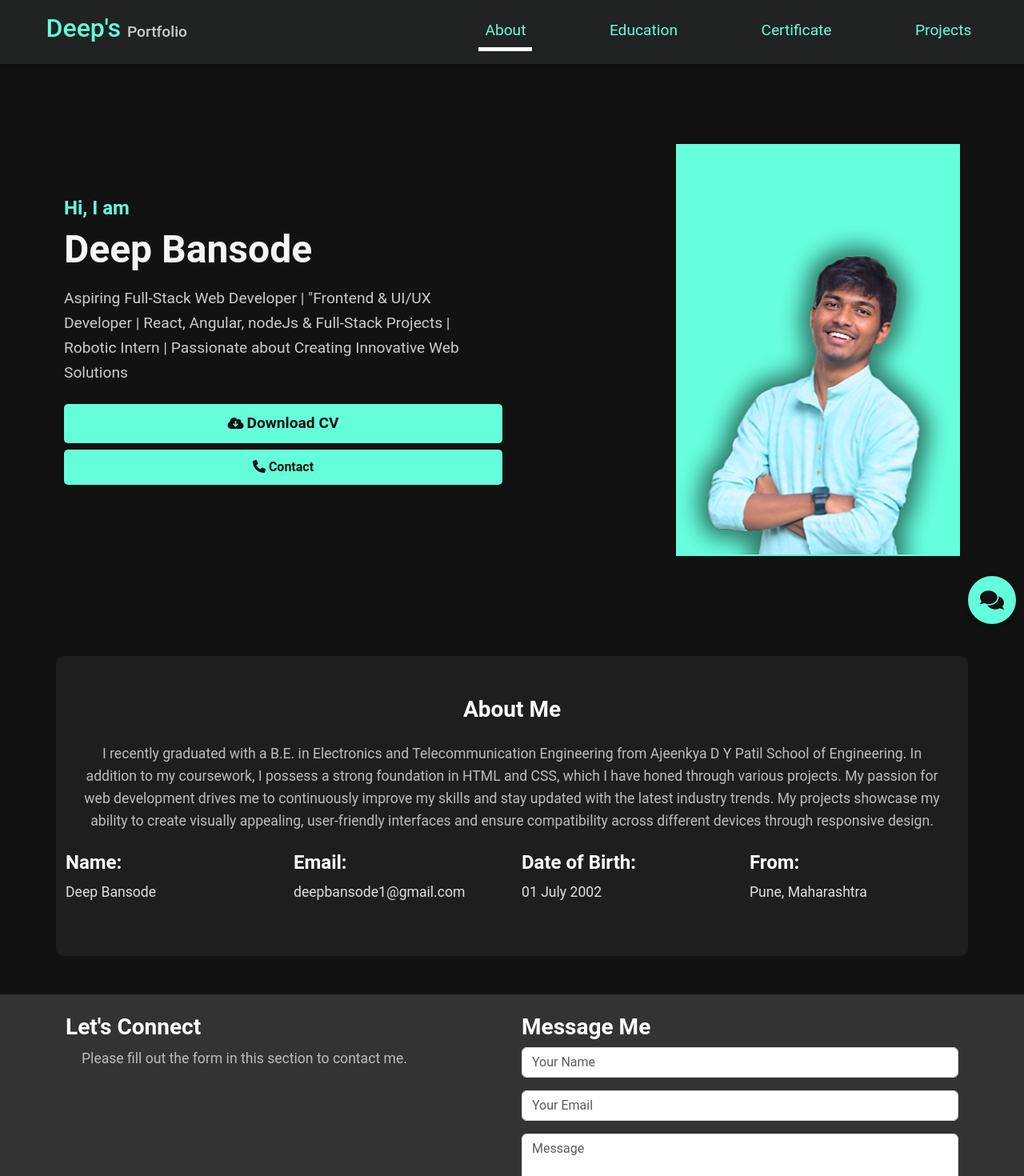
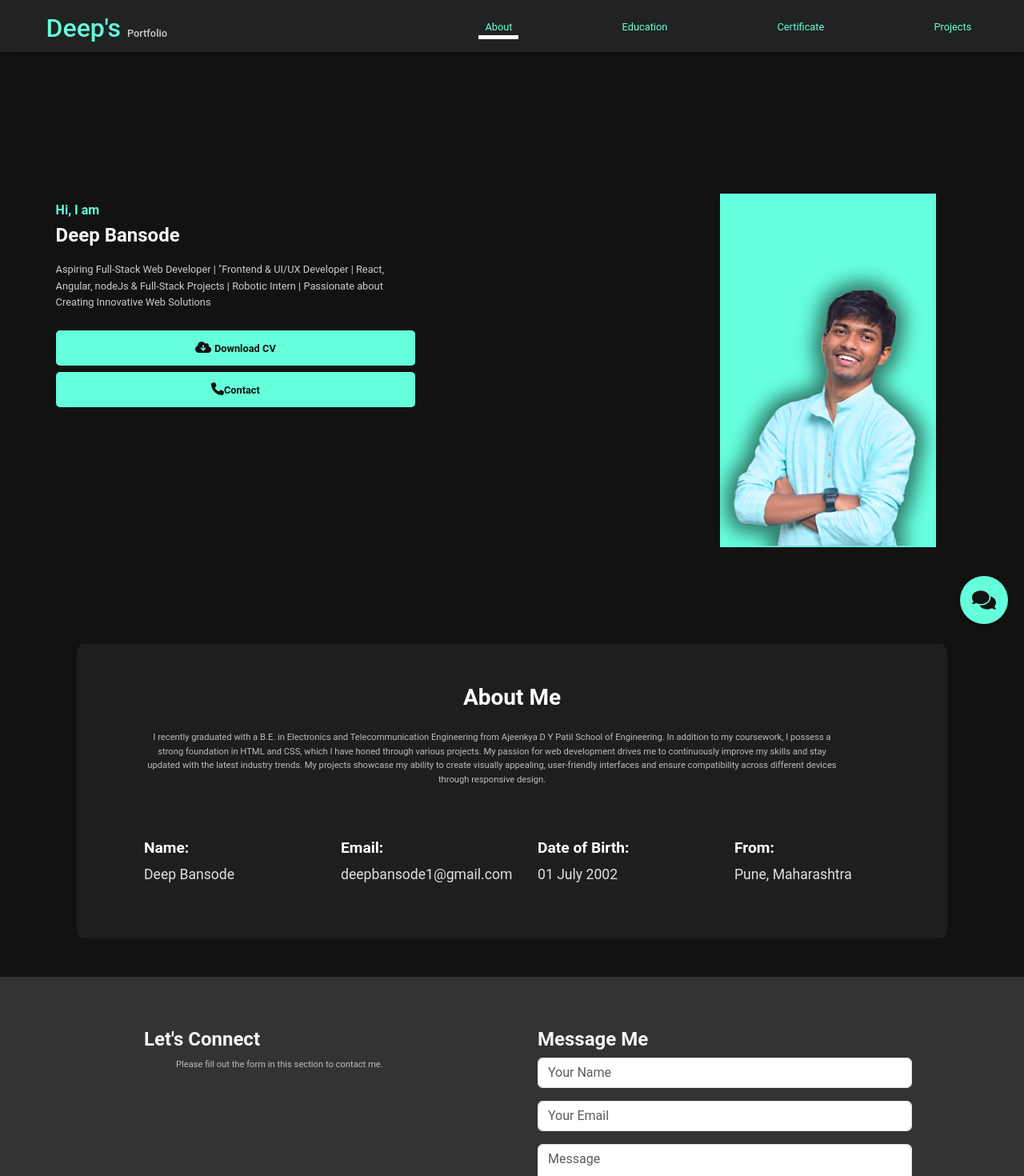
Before and after one commit to Deepb4u/Deep-s-Portfolio, a React (Create React App) app: page / in a window 1280 px wide. Shown: the top 1470 px of the page at 80% size. Built offline with nearby package versions, Linux system fonts and the light colour scheme.

Commit message:
updated code

```diff
--- a/package.json
+++ b/package.json
@@ -12,8 +12,9 @@
     "react": "^18.3.1",
     "react-dom": "^18.3.1",
     "react-icons": "^5.3.0",
-    "react-scripts": "^3.0.1",
-    "web-vitals": "^2.1.4"
+    "react-scripts": "^5.0.1",
+    "web-vitals": "^2.1.4",
+    "webpack": "^5.96.1"
   },
   "scripts": {
     "start": "react-scripts start",
--- a/src/App.css
+++ b/src/App.css
@@ -3,10 +3,16 @@ body {
   padding: 0;
   margin: 0;
   font-family: 'Roboto', sans-serif;
+  font-size: 10px;
   background-color: #121212;
   color: #e0e0e0;
 }
 
+
+.sidecol{
+  width: 40%;
+  padding-bottom: 100px;
+}
 /* Typography */
 h1, h2, h3, h4, .Project-Heading {
   font-weight: 700;
@@ -14,8 +20,13 @@ h1, h2, h3, h4, .Project-Heading {
   margin-bottom: 0.5rem;
 }
 
+.container {
+  width: 80vw; /* 80% of the viewport width */
+}
+
 h1 {
-  font-size: 2.8rem;
+  /* font-size: 2.8rem; */
+  font-size: 5vw;
 }
 
 h2 {
@@ -30,7 +41,7 @@ p, .about-p, .footer p {
 /* Navbar */
 .Navbar {
   width: 100%;
-  height: 80px;
+  height: 65px;
   background-color: #212222;
   color: #64ffda;
   padding: 1rem;
@@ -129,16 +140,16 @@ p, .about-p, .footer p {
 }
 
 .custom-img {
-  height: 100%; /* Set this to the desired height, or use specific values like '400px' */
-  object-fit: cover; /* Ensures the image maintains its aspect ratio while filling the height */
-  max-height: 800px; /* Optional: limits the height if it exceeds the desired space */
+  height: 100%;
+  object-fit: cover;
+  max-height: 800px;
 }
 
 
 .pic {
-  width: 355px; /* Adjust size as needed */
-  /* height: 355px;
-  border-radius: 50%; */
+  width: 270px; /* Adjust size as needed */
+  height: 450px;
+  /* border-radius: 50%; */
   object-fit: cover;
   padding-bottom: 8px;
   /* box-shadow: 0 4px 10px rgba(0, 0, 0, 0.3); */
@@ -146,20 +157,32 @@ p, .about-p, .footer p {
 
 /* Text column styling */
 .banner-1 {
-  font-size: 1.5rem;
+  font-size: 1rem;
   color: #64ffda; /* Accent color */
 }
 
 .banner-2 {
-  font-size: 3rem;
+  font-size: 1.5rem;
   font-weight: bold;
   color: #f5f5f5;
 }
 
+.banner-4{
+  font-size: 1.2rem;
+}
+
 .banner-p {
-  font-size: 1.2rem;
+  font-size: 0.8rem;
   color: #cccccc;
   margin-top: 10px;
+}
+
+.menutags{
+  font-size: 0.8rem;
+}
+
+.frontBtn{
+  font-size: 1rem;
 }
 
 /* Button styling */
@@ -196,6 +219,11 @@ p, .about-p, .footer p {
   padding: 0 5rem;
 }
 
+.mainContainers{
+  width: 85%;
+  height: 30%;
+}
+
 .about {
   background-color: #1e1e1e;
   padding: 50px 0;
@@ -203,13 +231,14 @@ p, .about-p, .footer p {
   border-radius: 10px;
 }
 
-.about h2 {
-  color: #64ffda;
-}
+
 
 .about-p {
-  padding: 0 20px;
+  /* padding: 0 20px; */
+  padding-left: 40px;
+  padding-right: 90px;
   color: #bdbdbd;
+  font-size: 0.7rem;
 }
 
 /* Skills, Projects, and Resume */
@@ -239,6 +268,13 @@ p, .about-p, .footer p {
   flex-wrap: wrap;
 }
 
+.resume-item-title{
+  font-size: 1.6rem;
+}
+.resume-item-inst{
+  font-size: 1.3rem;
+  font-style: italic;
+}
 .my-Education .resume-item {
   width: 45%;
 }
@@ -279,7 +315,7 @@ p, .about-p, .footer p {
 .chatbot-container {
   position: fixed;
   bottom: 20px;
-  right: 10px;
+  right: 20px;
 }
 
 .chat-icon {
@@ -337,7 +373,7 @@ p, .about-p, .footer p {
 }
 
 .chatbox-footer button {
-  padding: 5px 10px;
+  padding: 5px 6px;
   background-color: #64ffda;
   color: #121212;
   border: none;
@@ -367,6 +403,8 @@ p, .about-p, .footer p {
 }
 
 .row{
+  padding-top: 40px;
+  padding-left: 40px;
   display: flex;
   flex-direction: row;
   justify-content: space-around;
@@ -431,6 +469,20 @@ p, .about-p, .footer p {
     display:inline;
     z-index: 2;
   }
+  .sidecol{
+    width: 100%;
+    padding-bottom: 0;
+    padding-top: 20px;
+  }
+  .about-p {
+    /* padding: 0 20px; */
+    padding-left: 0px;
+    padding-right: 0px;
+  }
+  .row{
+    padding-left: 0;
+  }
+
 
 }
 
--- a/src/components/About.js
+++ b/src/components/About.js
@@ -2,32 +2,32 @@ import React from "react";
 
 export default function About () {
     return(
-            <section className="container about my-5">
+            <section className="container mainContainers about my-5">
             <div className="container text-center text-lg-start">
                 <h3 className="about-h text-center mb-4">About Me</h3>
                 <p className="about-p text-center">I recently graduated with a B.E. in Electronics and Telecommunication Engineering from Ajeenkya D Y Patil School of Engineering. In addition to my coursework, I possess a strong foundation in HTML and CSS, which I have honed through various projects. My passion for web development drives me to continuously improve my skills and stay updated with the latest industry trends. My projects showcase my ability to create visually appealing, user-friendly interfaces and ensure compatibility across different devices through responsive design.</p>
                 <div className="row mt-4">
                     <div className="col-md-6 col-lg-3">
                         <div className="about-inf">
-                            <h4 className="inf-title">Name:</h4>
+                            <h4 className="inf-title banner-4">Name:</h4>
                             <p className="description">Deep Bansode</p>
                         </div>
                     </div>
                     <div className="col-md-6 col-lg-3">
                         <div className="about-inf">
-                            <h4 className="inf-title">Email:</h4>
+                            <h4 className="banner-4">Email:</h4>
                             <p className="description">deepbansode1@gmail.com</p>
                         </div>
                     </div>
                     <div className="col-md-6 col-lg-3">
                         <div className="about-inf">
-                            <h4 className="inf-title">Date of Birth:</h4>
+                            <h4 className="inf-title banner-4">Date of Birth:</h4>
                             <p className="description">01 July 2002</p>
                         </div>
                     </div>
                     <div className="col-md-6 col-lg-3">
                         <div className="about-inf">
-                            <h4 className="inf-title">From:</h4>
+                            <h4 className="inf-title banner-4">From:</h4>
                             <p className="description">Pune, Maharashtra</p>
                         </div>
                     </div>
--- a/src/components/Connect.js
+++ b/src/components/Connect.js
@@ -7,11 +7,11 @@ export default function Connect () {
             <div className="container">
                 <div className="row">
                     <div className="col-md-6">
-                        <h3 className="about-h">Let's Connect</h3>
+                        <h3 className="about-h banner-2 ">Let's Connect</h3>
                         <p className="about-p">Please fill out the form in this section to contact me.</p>
                     </div>
                     <div className="col-md-6">
-                        <h3 className="about-h">Message Me</h3>
+                        <h3 className="about-h banner-2">Message Me</h3>
                         <form className="contact">
                             <div className="mb-3">
                                 <input type="text" className="form-control" placeholder="Your Name"/>
@@ -23,7 +23,7 @@ export default function Connect () {
                                 <textarea placeholder="Message" className="form-control" rows="5"></textarea>
                             </div>
                             <div className="text-center mt-4 align-items-center">
-                                <button className="btn btn-primary"><i className="fa-solid fa-download"></i> Submit</button>
+                                <button className="btn btn-primary"><i className="fa-solid fa-download"></i><a className="Anchor-tag menutags" href="#"> Submit </a></button>
                             </div>
                         </form>
                     </div>
--- a/src/components/Education.js
+++ b/src/components/Education.js
@@ -7,7 +7,7 @@ const MongoDB = require("../assets/MongoDB.png")
 export default function Education () {
     return(
         <div>
-            <section className="pt-5">
+            <section className="pt-5 ">
             <div className="container">
                 <h3 className="about-h text-center mb-4">A Summary of My Resume</h3>
                 <div className="col">
--- a/src/components/FrontPage.js
+++ b/src/components/FrontPage.js
@@ -8,12 +8,12 @@ export default function FrontPage () {
         <>
         <header >
             <div className="headers text-center text-lg-start row">
-                    <div className="col-lg-6 d-flex flex-column justify-content-center">
+                    <div className=" sidecol col-lg-6 d-flex flex-column justify-content-center">
                         <h3 className="banner-1">Hi, I am</h3>
                         <h1 className="banner-2">Deep Bansode</h1>
                         <p className="banner-p">Aspiring Full-Stack Web Developer | "Frontend & UI/UX Developer | React, Angular, nodeJs & Full-Stack Projects | Robotic Intern | Passionate about Creating Innovative Web Solutions</p>
-                        <button className="btn btn-primary mt-2"><i className="fa-solid fa-cloud-arrow-down"></i> <a className="download_CV Anchor-tag" href="https://drive.google.com/file/d/1EZ3yPscPDSgdP1Anp2x0IHY1oPdNs9FF/view?usp=drive_link">Download CV</a></button>
-                        <button className="btn btn-primary mt-2"><i className="fa-solid fa-phone"></i> Contact</button>
+                        <button className="btn btn-primary mt-2"><i className="fa-solid fa-cloud-arrow-down"></i> <a className="download_CV Anchor-tag menutags" href="https://drive.google.com/file/d/1EZ3yPscPDSgdP1Anp2x0IHY1oPdNs9FF/view?usp=drive_link">Download CV</a></button>
+                        <button className="btn btn-primary mt-2"><i className="fa-solid fa-phone "></i><a className="download_CV Anchor-tag menutags" href="#"> Contact </a></button>
                     </div>
                     <div className="img col-lg-6">
                         <img className="pic img-fluid custom-img " src={MyImg} alt="Profile_Img"/>
--- a/src/components/Navbar.js
+++ b/src/components/Navbar.js
@@ -11,38 +11,38 @@ export default function Navbar (props) {
             </div>
             <div className="Nav-tag" id="navbarNavAltMarkup">
                 <div className={`border-${props.border===1 ? 'bottom' : 'none'} border-5 border-white p-2 NavButton`} >
-                    <a className="Anchor-tag" aria-current="page" href="#" id="about" onClick={props.mode} >About</a>
+                    <a className="Anchor-tag menutags" aria-current="page" href="#" id="about" onClick={props.mode} >About</a>
                 </div>
                 <div className={`border-${props.border===2 ? 'bottom' : 'none'} border-white border-5 p-2 NavButton`}>
-                    <a className="Anchor-tag" href="#" id="Education" onClick={props.mode} >Education</a>
+                    <a className="Anchor-tag menutags" href="#" id="Education" onClick={props.mode} >Education</a>
                 </div>
                 <div className={`border-${props.border===3 ? 'bottom' : 'none'} border-white border-5 p-2 NavButton`}>
-                    <a className="Anchor-tag" id="certificate" href="#" onClick={props.mode} >Certificate</a>
+                    <a className="Anchor-tag menutags" id="certificate" href="#" onClick={props.mode} >Certificate</a>
                 </div>
                 <div className={`border-${props.border===4 ? 'bottom' : 'none'} border-white border-5 p-2 NavButton`}>
-                    <a  className="Anchor-tag" id="Project" href="#" onClick={props.mode} >Projects</a>
+                    <a  className="Anchor-tag menutags" id="Project" href="#" onClick={props.mode} >Projects</a>
                 </div>
             </div>
 
             <div className="collapse Navbar-2" id="navbarToggleExternalContent" data-bs-theme="dark">
-                <div className="bg-dark p-4 menu">
+                <div className=" bg-dark p-4 menu">
                     <div className={`border-${props.border===1 ? 'bottom' : 'none'} border-5 border-white p-2 NavButton`} >
-                        <a className="Anchor-tag" aria-current="page" href="#" id="about" onClick={props.mode} >About</a>
+                        <a className="Anchor-tag menutags" aria-current="page" href="#" id="about" onClick={props.mode} >About</a>
                     </div>
                     <div className={`border-${props.border===2 ? 'bottom' : 'none'} border-white border-5 p-2 NavButton`}>
-                        <a className="Anchor-tag" href="#" id="Education" onClick={props.mode} >Education</a>
+                        <a className="Anchor-tag menutags" href="#" id="Education" onClick={props.mode} >Education</a>
                     </div>
                     <div className={`border-${props.border===3 ? 'bottom' : 'none'} border-white border-5 p-2 NavButton`}>
-                        <a className="Anchor-tag" id="certificate" href="#" onClick={props.mode} >Certificate</a>
+                        <a className="Anchor-tag menutags" id="certificate" href="#" onClick={props.mode} >Certificate</a>
                     </div>
                     <div className={`border-${props.border===4 ? 'bottom' : 'none'} border-white border-5 p-2 NavButton`}>
-                        <a  className="Anchor-tag" id="Project" href="#" onClick={props.mode} >Projects</a>
+                        <a  className="Anchor-tag menutags" id="Project" href="#" onClick={props.mode} >Projects</a>
                     </div>
                 </div>
             </div>
             <nav className="navbar navbar-dark">
                 <div>
-                    <button className="navbar-toggler" type="button" data-bs-toggle="collapse" data-bs-target="#navbarToggleExternalContent" aria-controls="navbarToggleExternalContent" aria-expanded="false" aria-label="Toggle navigation">
+                    <button className="navbar-toggler mb-2" type="button" data-bs-toggle="collapse" data-bs-target="#navbarToggleExternalContent" aria-controls="navbarToggleExternalContent" aria-expanded="false" aria-label="Toggle navigation">
                     <span className="navbar-toggler-icon"></span>
                     </button>
                 </div>
--- a/src/components/Projects.js
+++ b/src/components/Projects.js
@@ -51,7 +51,7 @@ export default function Project () {
                 </div>
             </div>
             <div className="text-center mt-4">
-                <button className="btn btn-primary"><i className="fa-solid fa-download"></i> <a className="download_CV Anchor-tag" href="https://drive.google.com/file/d/1EZ3yPscPDSgdP1Anp2x0IHY1oPdNs9FF/view?usp=drive_link">Download CV</a></button>
+                <button className="btn btn-primary"><i className="fa-solid fa-download"></i> <a className="download_CV Anchor-tag menutags" href="https://drive.google.com/file/d/1EZ3yPscPDSgdP1Anp2x0IHY1oPdNs9FF/view?usp=drive_link">Download CV</a></button>
             </div>
         </>
     )
```
Also changed, not shown: 12 other files (tests, documents, lock files or other folders).
